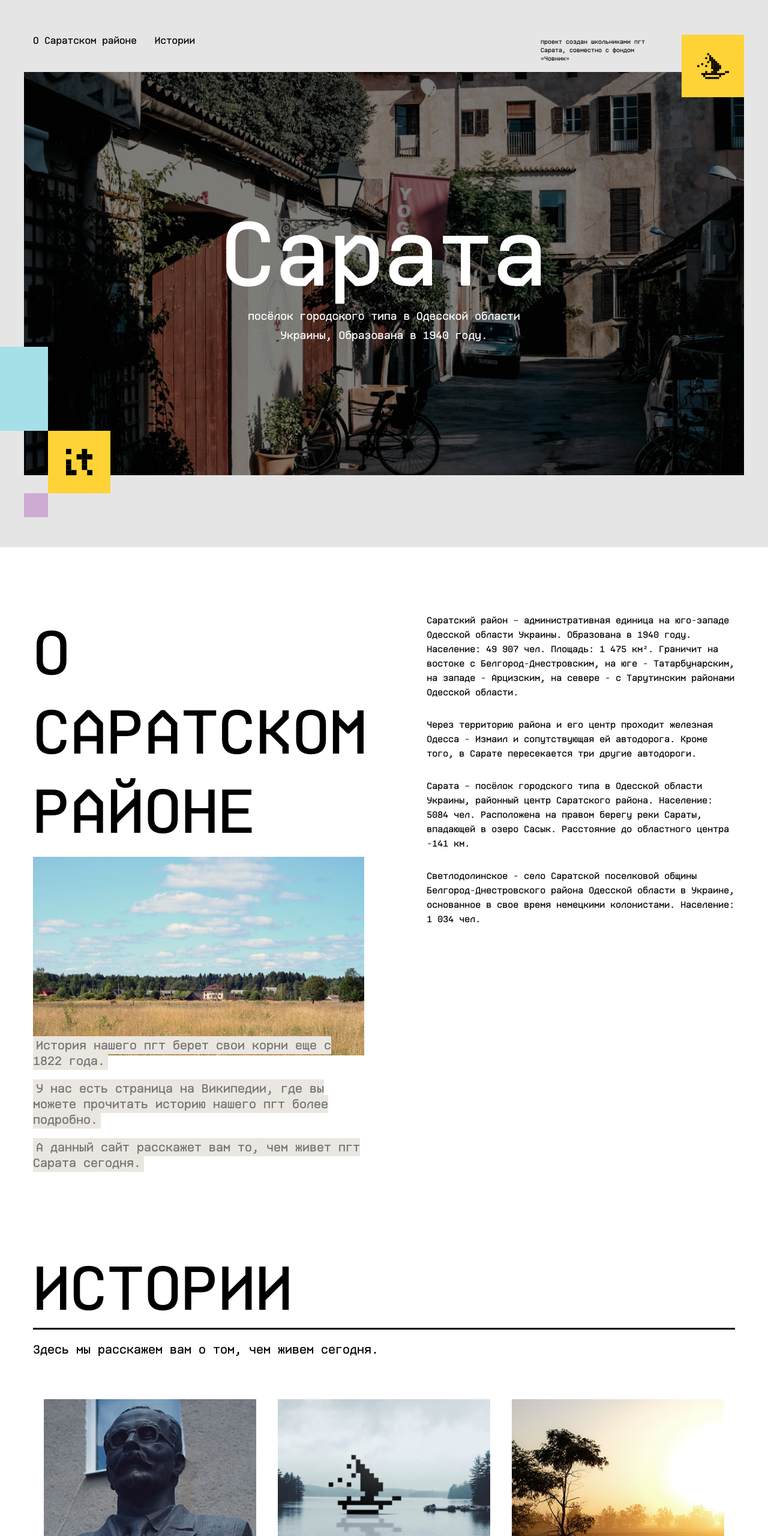
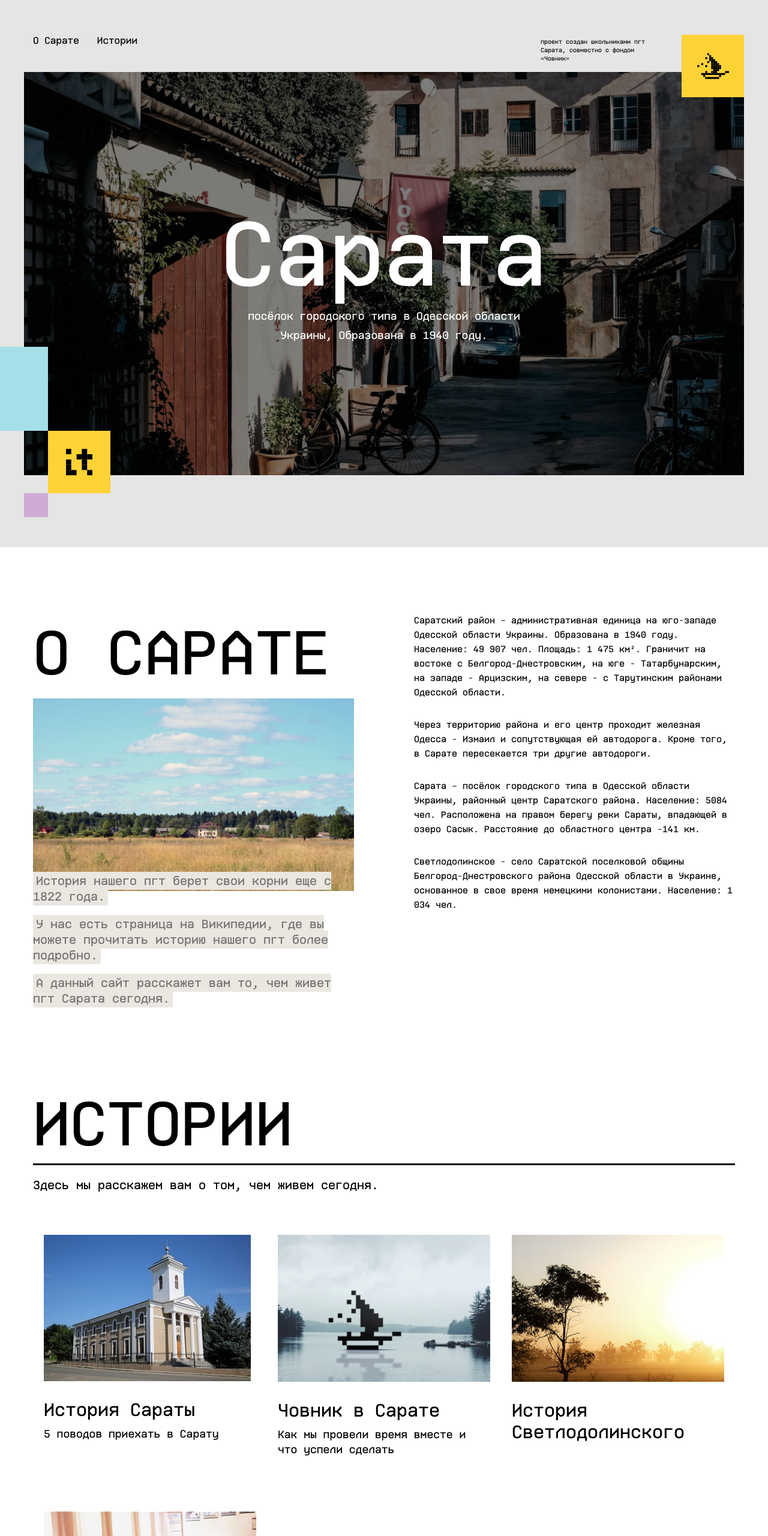
Before and after one commit to it-chovnyk/school-site, a website built with Parcel: page src/index.html in a window 1280 px wide. Shown: the top 2560 px of the page at 60% size. Built offline with nearby package versions, Linux system fonts and the light colour scheme; a web font is replaced by a local one.

Commit message:
photos have been added

```diff
--- a/src/index.html
+++ b/src/index.html
@@ -11,7 +11,7 @@
         <button class="nav-toggle" type="button"></button>
         <ul class="nav-list">
           <li class="nav-list__item">
-            <a href="#about">О Саратском районе</a>
+            <a href="#about">О Сарате</a>
           </li>
           <li class="nav-list__item">
             <a href="#stories">Истории</a>
@@ -44,8 +44,8 @@
     <section id="about" class="about">
       <div class="container">
         <div class="col">
-          <h2 class="about-heading">О Саратском районе</h2>
-          <img class="about-img" src="../assets/about.jpg" alt="О Саратском районе">
+          <h2 class="about-heading">О Сарате</h2>
+          <img class="about-img" src="../assets/about.jpg" alt="О Сарате">
           <div class="about-description">
             <p><span>История нашего пгт берет свои корни еще с 1822 года.</span></p>
             <p><span>У нас есть страница на Википедии, где вы можете прочитать историю нашего пгт более подробно.</span></p>
@@ -67,7 +67,6 @@
             Сарата – посёлок городского типа в Одесской области Украины, районный центр Саратского района.
             Население: 5084 чел.
             Расположена на правом берегу реки Сараты, впадающей в озеро Сасык. Расстояние до областного центра -141 км.
-
           </p>
           <p>
             Светлодолинское - село Саратской поселковой общины Белгород-Днестровского района
@@ -84,9 +83,9 @@
         <div class="stories-list">
           <article class="stories-list__item">
             <a href="story-1.html">
-              <img src="../assets/stories/thumb-story-1.jpg" alt="Александр Теодоров-Балан">
+              <img src="../assets/sarata/kirha.jpg" alt="Александр Теодоров-Балан">
               <h3>История Сараты</h3>
-<!--              <p>5 поводов приехать в Сарату</p>-->
+              <p>5 поводов приехать в Сарату</p>
             </a>
           </article>
           <article class="stories-list__item">
--- a/src/partials/head.html
+++ b/src/partials/head.html
@@ -4,11 +4,11 @@
 
   <title>Сарата</title>
 
-  <link rel="shortcut icon" href="../assets/favicon.ico" type="image/x-icon">
+  <link rel="shortcut icon" href="../assets/sarata/saratskiy-rayon.ico" type="image/x-icon">
 
   <meta name="description" content="Сарата – посёлок городского типа в Одесской области Украины, основанное в 1940 году." />
 
-  <meta property="og:url"         content="https://kubei.od.ua/" />
+  <meta property="og:url"         content="https://sarata.od.ua/" />
   <meta property="og:type"        content="website" />
   <meta property="og:title"       content="Сарата" />
   <meta property="og:description" content="Сарата – посёлок городского типа в Одесской области Украины, основанное в 1940 году." />
```
Also changed, not shown: src/partials/story-footer.html (+1 -1 lines), src/story-1.html (+5 -4 lines), assets/sarata/kirha-origin.jpg (added), assets/sarata/kirha.jpg (added), assets/sarata/museum1.jpg (added), assets/sarata/museum2.jpg (added), assets/sarata/saratskiy-rayon.ico (added).
